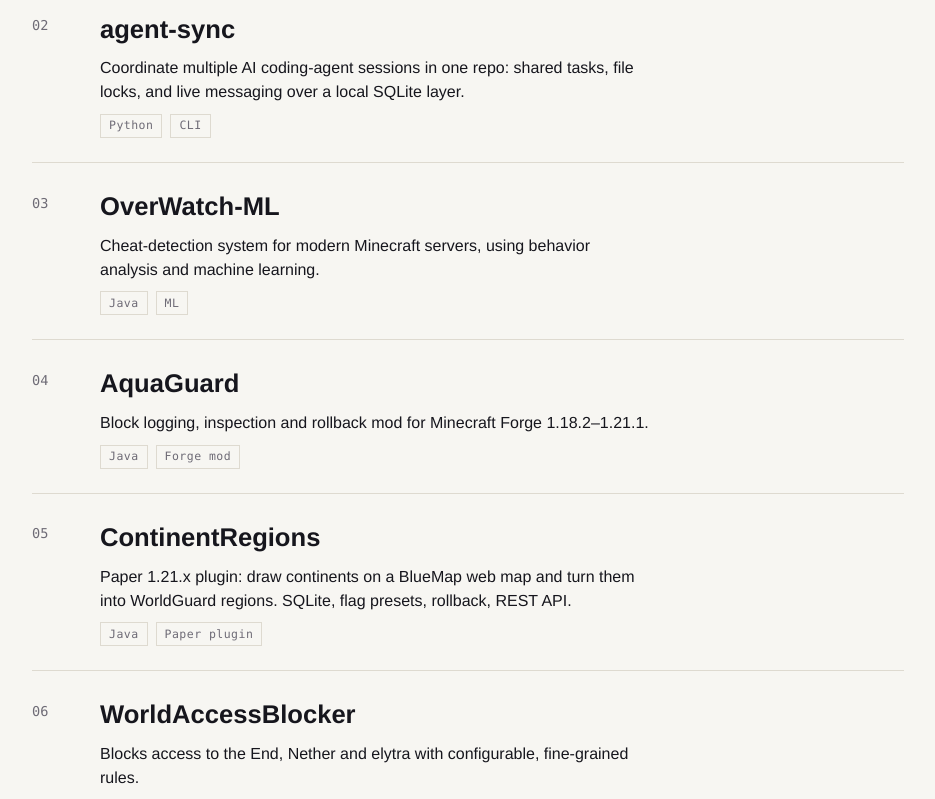
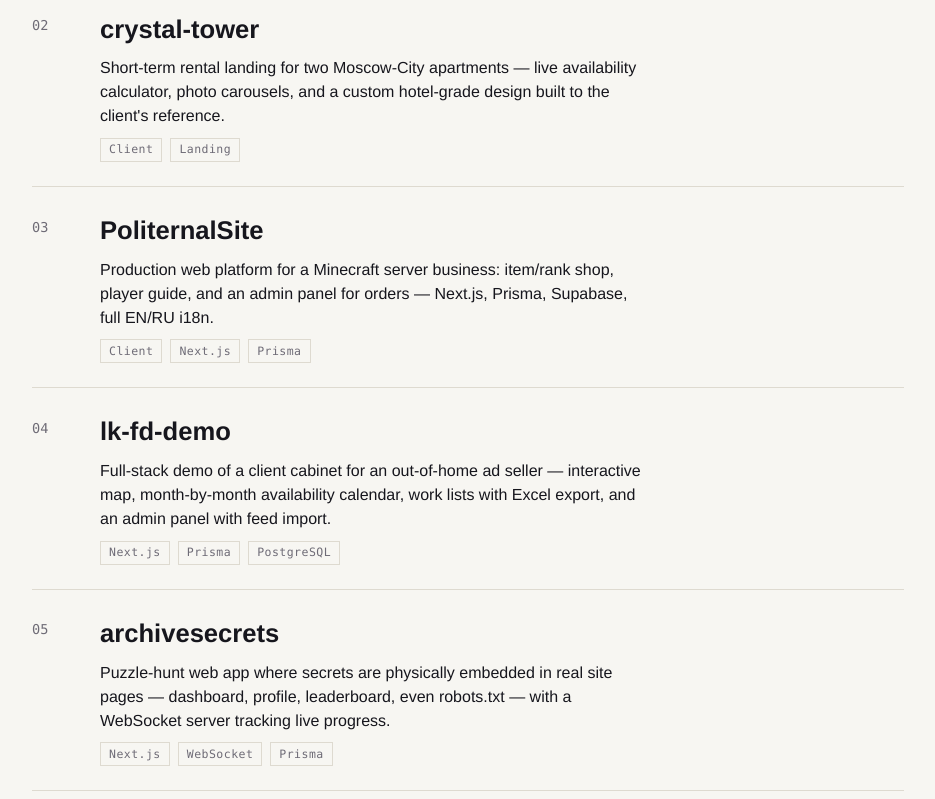
Before and after one commit to denfry/denfry.github.io, a React (Vite) app: page / in a window 1280 px wide. Shown: the part 800-1599 px from the top of the page, without its empty margins (288-1223 px from the left). Built offline with nearby package versions, Linux system fonts and the light colour scheme.

Commit message:
feat: replace Work content with client case studies

```diff
--- a/src/content.ts
+++ b/src/content.ts
@@ -1,14 +1,73 @@
+export type ProjectRole = 'client' | 'personal'
+
 export type Project = {
   name: string
-  url: string
+  role: ProjectRole
+  image?: string
+  liveUrl?: string
+  codeUrl?: string
   tags: string[]
   desc: { en: string; ru: string }
 }
 
 export const PROJECTS: Project[] = [
   {
+    name: 'uk-altegra-landing',
+    role: 'client',
+    image: '/work/uk-altegra-landing.png',
+    liveUrl: 'https://uk-altegra.vercel.app',
+    tags: ['Client', 'Landing'],
+    desc: {
+      en: 'Landing page for a residential property management company — service overview, request forms, and a trust-building layout built to the client\'s brand.',
+      ru: 'Лендинг управляющей компании — обзор услуг, формы заявок и вёрстка на доверие, под бренд заказчика.',
+    },
+  },
+  {
+    name: 'crystal-tower',
+    role: 'client',
+    image: '/work/crystal-tower.png',
+    liveUrl: 'https://crystal-tower-ten.vercel.app',
+    tags: ['Client', 'Landing'],
+    desc: {
+      en: 'Short-term rental landing for two Moscow-City apartments — live availability calculator, photo carousels, and a custom hotel-grade design built to the client\'s reference.',
+      ru: 'Лендинг посуточной аренды двух апартаментов в Москва-Сити — калькулятор дат, карусели фото, кастомный «отельный» дизайн под референс заказчика.',
+    },
+  },
+  {
+    name: 'PoliternalSite',
+    role: 'client',
+    image: '/work/politernal-site.png',
+    liveUrl: 'https://politernal-site.vercel.app',
+    tags: ['Client', 'Next.js', 'Prisma'],
+    desc: {
+      en: 'Production web platform for a Minecraft server business: item/rank shop, player guide, and an admin panel for orders — Next.js, Prisma, Supabase, full EN/RU i18n.',
+      ru: 'Продакшн веб-платформа для Minecraft-сервера: магазин рангов и предметов, гайд для игроков, админ-панель заказов — Next.js, Prisma, Supabase, полная EN/RU локализация.',
+    },
+  },
+  {
+    name: 'lk-fd-demo',
+    role: 'client',
+    image: '/work/lk-fd-demo.png',
+    codeUrl: 'https://github.com/denfry/lk-fd-demo',
+    tags: ['Next.js', 'Prisma', 'PostgreSQL'],
+    desc: {
+      en: 'Full-stack demo of a client cabinet for an out-of-home ad seller — interactive map, month-by-month availability calendar, work lists with Excel export, and an admin panel with feed import.',
+      ru: 'Full-stack демо личного кабинета продавца наружной рекламы — интерактивная карта, календарь занятости по месяцам, рабочие списки с выгрузкой в Excel и админка с импортом фида.',
+    },
+  },
+  {
+    name: 'archivesecrets',
+    role: 'client',
+    tags: ['Next.js', 'WebSocket', 'Prisma'],
+    desc: {
+      en: 'Puzzle-hunt web app where secrets are physically embedded in real site pages — dashboard, profile, leaderboard, even robots.txt — with a WebSocket server tracking live progress.',
+      ru: 'Пазл-хантинг веб-приложение: секреты физически встроены в реальные страницы сайта — дашборд, профиль, лидерборд, даже robots.txt — с WebSocket-сервером для live-прогресса.',
+    },
+  },
+  {
     name: 'codebase-index',
-    url: 'https://github.com/denfry/codebase-index',
+    role: 'personal',
+    codeUrl: 'https://github.com/denfry/codebase-index',
     tags: ['Python', '★ 4'],
     desc: {
       en: 'Local-first codebase indexing for AI coding agents — hybrid FTS5 + Tree-sitter + graph search, fully offline.',
@@ -17,7 +76,8 @@ export const PROJECTS: Project[] = [
   },
   {
     name: 'agent-sync',
-    url: 'https://github.com/denfry/agent-sync',
+    role: 'personal',
+    codeUrl: 'https://github.com/denfry/agent-sync',
     tags: ['Python', 'CLI'],
     desc: {
       en: 'Coordinate multiple AI coding-agent sessions in one repo: shared tasks, file locks, and live messaging over a local SQLite layer.',
@@ -26,47 +86,12 @@ export const PROJECTS: Project[] = [
   },
   {
     name: 'OverWatch-ML',
-    url: 'https://github.com/denfry/OverWatch-ML',
+    role: 'personal',
+    codeUrl: 'https://github.com/denfry/OverWatch-ML',
     tags: ['Java', 'ML'],
     desc: {
       en: 'Cheat-detection system for modern Minecraft servers, using behavior analysis and machine learning.',
       ru: 'Система детекта читов для современных Minecraft-серверов на основе анализа поведения и машинного обучения.',
-    },
-  },
-  {
-    name: 'AquaGuard',
-    url: 'https://github.com/denfry/AquaGuard',
-    tags: ['Java', 'Forge mod'],
-    desc: {
-      en: 'Block logging, inspection and rollback mod for Minecraft Forge 1.18.2–1.21.1.',
-      ru: 'Мод логирования блоков, инспекции и отката для Minecraft Forge 1.18.2–1.21.1.',
-    },
-  },
-  {
-    name: 'ContinentRegions',
-    url: 'https://github.com/denfry/ContinentRegions',
-    tags: ['Java', 'Paper plugin'],
-    desc: {
-      en: 'Paper 1.21.x plugin: draw continents on a BlueMap web map and turn them into WorldGuard regions. SQLite, flag presets, rollback, REST API.',
-      ru: 'Плагин Paper 1.21.x: рисует континенты на веб-карте BlueMap и превращает их в регионы WorldGuard. SQLite, пресеты флагов, откат, REST API.',
-    },
-  },
-  {
-    name: 'WorldAccessBlocker',
-    url: 'https://github.com/denfry/WorldAccessBlocker',
-    tags: ['Java', 'Paper plugin'],
-    desc: {
-      en: 'Blocks access to the End, Nether and elytra with configurable, fine-grained rules.',
-      ru: 'Блокирует доступ в Энд, Незер и к элитрам с гибкими настраиваемыми правилами.',
-    },
-  },
-  {
-    name: 'VeritasAd',
-    url: 'https://github.com/denfry/VeritasAd',
-    tags: ['Python', 'ML'],
-    desc: {
-      en: 'Neural-network analysis system for detecting advertising integrations.',
-      ru: 'Нейросетевая система анализа для детекта рекламных интеграций.',
     },
   },
 ]
```
